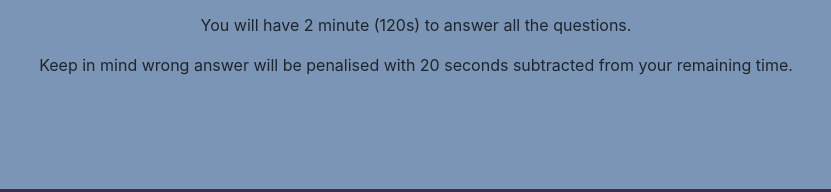
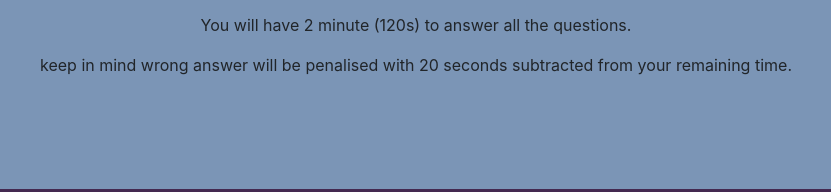
Before and after one commit to Nimarti548/Code-Quiz-Challenge, a plain HTML site: page Index.html in a window 1280 px wide. Shown: the part 641-833 px from the top of the page, 224-1055 px from the left. Drawn offline with nearby package versions, Linux system fonts and the light colour scheme.

Commit message:
updated files

```diff
--- a/Index.html
+++ b/Index.html
@@ -37,7 +37,7 @@
     <h1>Code Quiz Challenge</h1>
         <p>These are a HTML, CSS, and Javascript multiple choices questions.</p>
         <p>You will have 2 minute (120s) to answer all the questions.</p>
-        <p>Keep in mind wrong answer will be penalised with 20 seconds subtracted from your remaining time.</p>
+        <p>keep in mind wrong answer will be penalised with 20 seconds subtracted from your remaining time.</p>
 </div>
     <script src="script.js"></script>
 </body>
```
Also changed, not shown: 1 other file.
